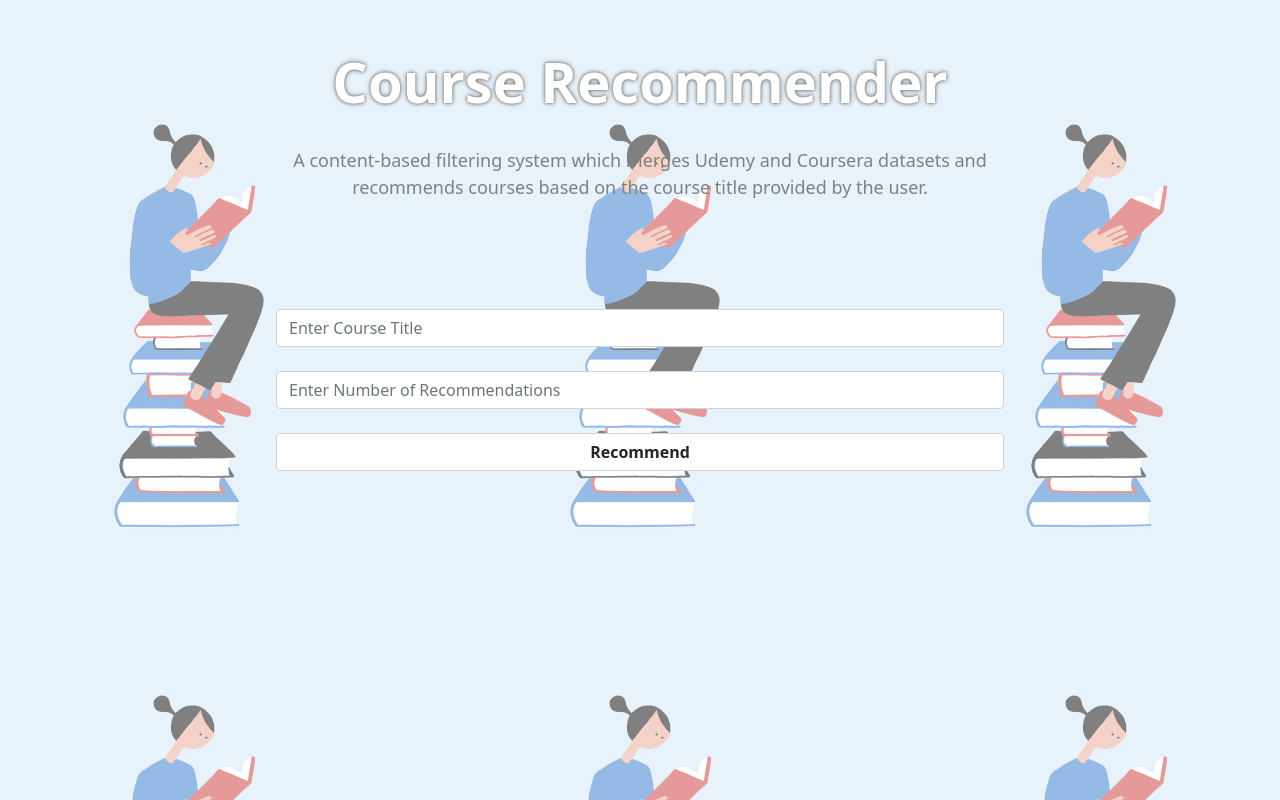
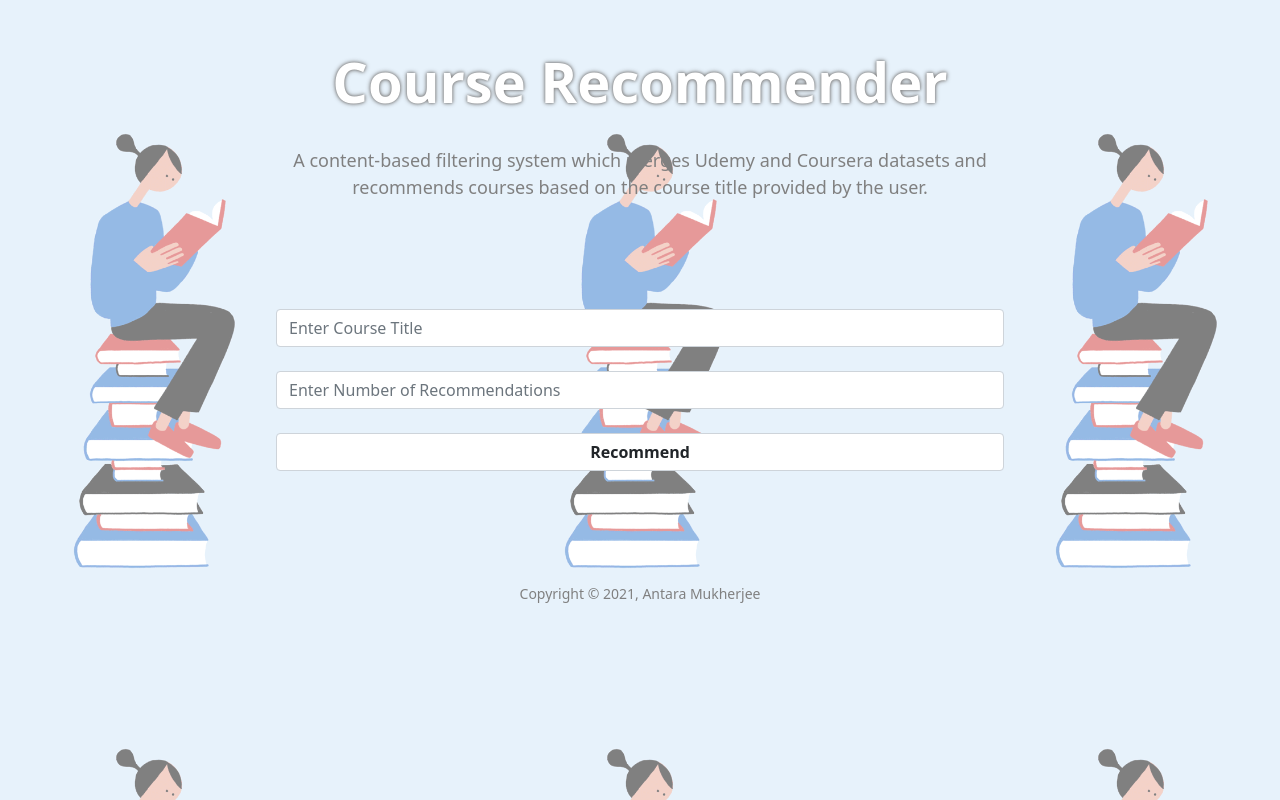
Before and after one commit to antaramukh/Course-Recommender-System, a Flask app: page / in a window 1280 px wide. Run offline with Flask 2, Linux system fonts and the light colour scheme; some libraries are stand-ins or nearby versions.

Commit message:
Update index.html

```diff
--- a/templates/index.html
+++ b/templates/index.html
@@ -89,7 +89,12 @@
 .bg-cover {
     background-size: cover !important;
 }
-
+footer {
+  text-align: center;
+  padding: 10px;
+            font_size: 20px;
+  color: gray;
+}
 
 @media (max-width: 993px) and (min-width:663px){
 .main-body {max-width: 70%;}
@@ -152,7 +157,7 @@
 
         </div></div>
         <br><br>
-
+<footer> <small>Copyright &copy; 2021, Antara Mukherjee</small> </footer>
 </center>
   </body>
 </html>
```
